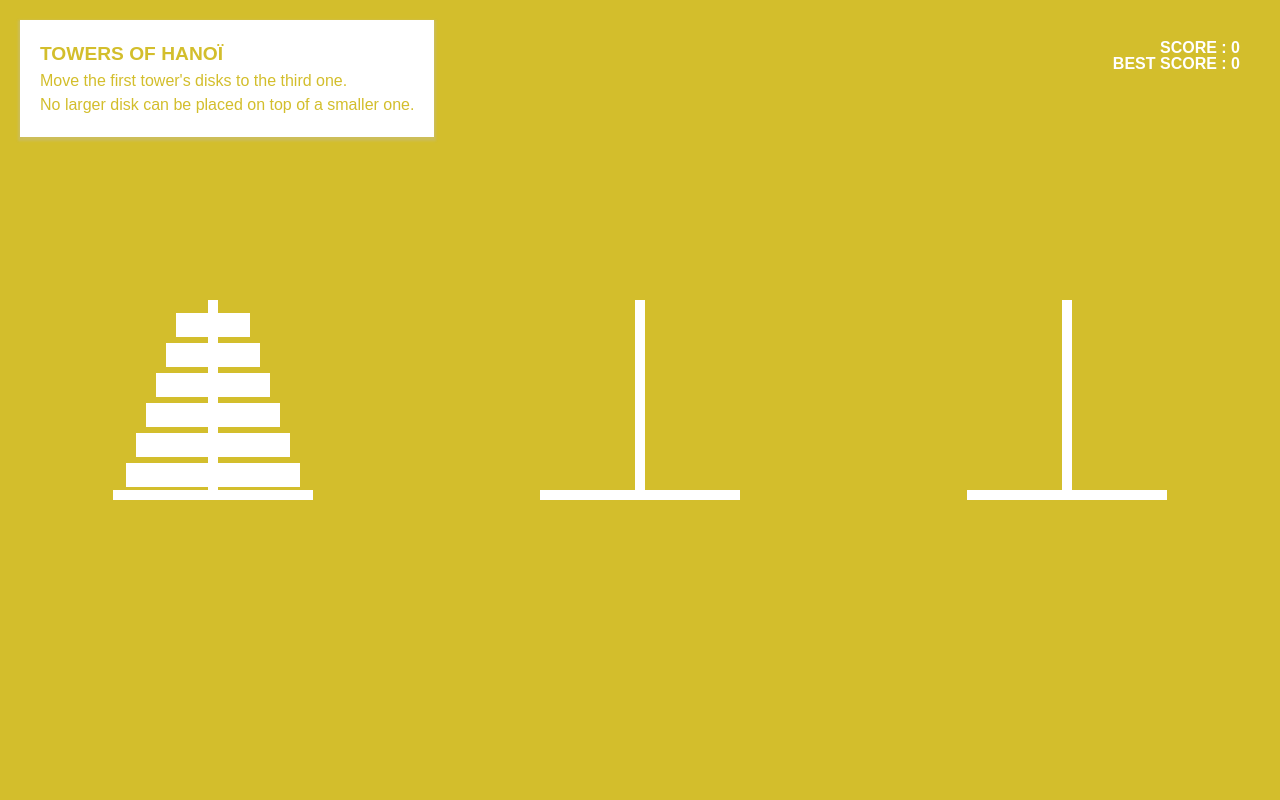
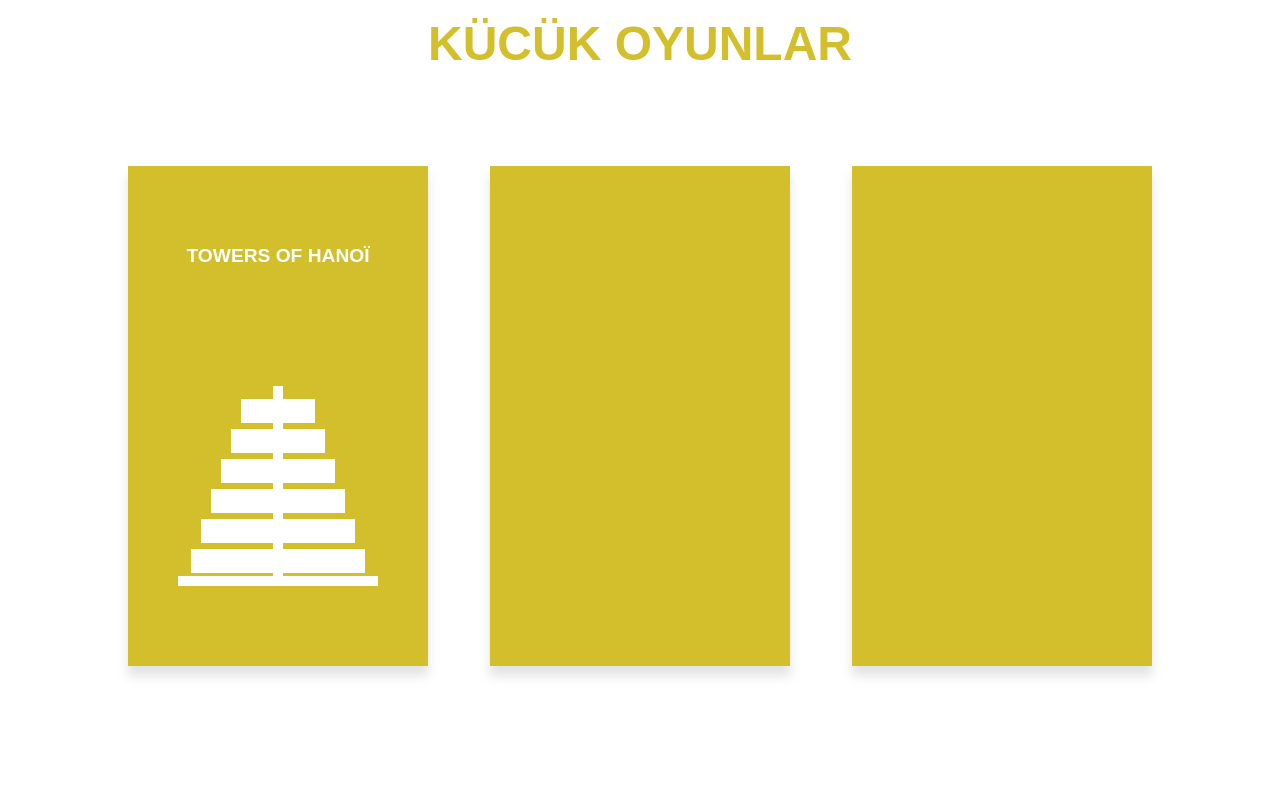
Before and after one commit to shatice/kucukoyunlar, a website built with Parcel: page src/index.html in a window 1280 px wide. Built offline with nearby package versions, Linux system fonts and the light colour scheme.

Commit message:
add home

```diff
--- a/src/index.html
+++ b/src/index.html
@@ -4,31 +4,31 @@
     <meta charset="UTF-8">
     <meta name="viewport" content="width=device-width, initial-scale=1.0">
     <meta http-equiv="X-UA-Compatible" content="ie=edge">
-    <title>Küçük Oyunlar</title>
+    <title>Towers of Hanoï</title>
     <link rel="stylesheet" href="scss/styles.scss">
-    <script defer type="text/javascript" src="js/hanoi.js"></script>
 </head>
 <body>
-    <section>
-        <div class="gameRules">
-            <h1>Towers of Hanoï</h1>
-            <p>Move the first tower's disks to the third one.</p>
-            <p>No larger disk can be placed on top of a smaller one.</p>
-        </div>
-        <div class="gameScores">
-            <p class="score">Score : 0</p>
-            <p class="bestScore">Best score : 0</p>
-        </div>
-        <ul>
-            <li class="step1" data-weight="1"></li>
-            <li class="step2" data-weight="2"></li>
-            <li class="step3" data-weight="3"></li>
-            <li class="step4" data-weight="4"></li>
-            <li class="step5" data-weight="5"></li>
-            <li class="step6" data-weight="6"></li>
-        </ul>
-        <ul></ul>
-        <ul></ul>
+    <section class="home">
+        <h1>Kücük Oyunlar</h1>
+        <section class="games">
+            <ul class="gamesList">
+                <a href="hanoi.html">
+                    <li class="gamesItem">
+                        <h2>Towers of Hanoï</h2>
+                        <ul class="tower">
+                            <li class="step1"></li>
+                            <li class="step2"></li>
+                            <li class="step3"></li>
+                            <li class="step4"></li>
+                            <li class="step5"></li>
+                            <li class="step6"></li>
+                        </ul>
+                    </li>
+                </a>
+                <li class="gamesItem"></li>
+                <li class="gamesItem"></li>
+            </ul>
+        </section>
     </section>
 </body>
 </html>
--- a/src/js/hanoi.js
+++ b/src/js/hanoi.js
@@ -1,6 +1,6 @@
 // Inspired by yamsellem's hanoï towers
 
-let uls = document.querySelectorAll('ul'),
+let uls = document.querySelectorAll('.tower'),
     memo,
     count = 0,
     bestScore = parseInt(localStorage.getItem('bestscore')) || 0,
@@ -32,4 +32,4 @@ for (let i = 0; i < uls.length; i++) {
             memo = firstLi;
         }
     })
-}
+};
--- a/src/scss/hanoi.scss
+++ b/src/scss/hanoi.scss
@@ -1,10 +1,9 @@
-body {
-    font-family: Arial, Helvetica, sans-serif;
-}
-
 section {
     width: 100vw;
     height: 100vh;
+}
+
+.hanoi {
     @include flexcolumn(row, space-around, center);
     background: $favColor;
     position: relative;
@@ -14,11 +13,10 @@ section {
     position: absolute;
     top: 20px;
     left: 20px;
-    background: white;
-    color: $favColor;
+    border-left: 5px solid white;
+    color: white;
     padding: 20px;
     line-height: 1.5;
-    box-shadow: 0px 2px 2px 2px rgba(189, 189, 189, 0.301);
 
     h1 {
         text-transform: uppercase;
@@ -37,7 +35,7 @@ section {
     text-align: right;
 }
 
-ul {
+.tower {
     height: 200px;
     width: 200px;
     border-bottom: 10px solid white;
@@ -45,17 +43,6 @@ ul {
     @include flexcolumn(column, flex-end, center);
     cursor: pointer;
     transition: all 1s;
-}
-
-ul::after {
-    content: "";
-    background: white;
-    height: 100%;
-    width: 10px;
-    position: absolute;
-    left: 95px;
-    transition: all 1s;
-}
 
     li {
         background: white;
@@ -84,13 +71,24 @@ li {
     .step1 {
         width: 80px;
     }
+}
+
+.tower::after {
+    content: "";
+    background: white;
+    height: 100%;
+    width: 10px;
+    position: absolute;
+    left: 95px;
+    transition: all 1s;
+}
 
 .is-won {
     border-bottom: 10px solid $wonColor;
+    transform: scale(1.2);
 
     li {
         background: $wonColor;
-        z-index: 2;
     }
 
     &::after {
--- /dev/null
+++ b/src/scss/home.scss
@@ -0,0 +1,46 @@
+.home {
+    background: white;
+    color: $favColor;
+    font-size: 3rem;
+    font-weight: bold;
+    text-transform: uppercase;
+    @include flexcolumn(column, space-between, center);
+    width: 100vw;
+    height: 100vh;
+
+    h1 {
+        padding: 20px;
+    }
+}
+
+.games {
+    width: 100%;
+    height: 80%;
+}
+
+.gamesList {
+    width: 80%;
+    height: 80%;
+    margin: 0 auto;
+    @include flexcolumn(row, space-between, center);
+}
+
+.gamesItem {
+    cursor: pointer;
+    color: white;
+    background: $favColor;
+    padding: 80px 40px;
+    width: 300px;
+    height: 500px;
+    @include flexcolumn(column, space-between, center);
+    box-shadow: 0px 10px 10px rgba(180, 180, 180, 0.377);
+    transition: transform 0.5s;
+
+    &:hover {
+        transform: scale(1.05);
+    }
+
+    h2 {
+        font-size: 1.2rem;
+    }
+}
--- a/src/scss/reset.scss
+++ b/src/scss/reset.scss
@@ -45,3 +45,9 @@ table {
 	border-collapse: collapse;
 	border-spacing: 0;
 }
+body {
+    font-family: Arial, Helvetica, sans-serif;
+}
+a {
+	text-decoration: none;
+}
--- a/src/scss/styles.scss
+++ b/src/scss/styles.scss
@@ -1,3 +1,4 @@
 @import 'reset.scss';
 @import 'mixins.scss';
+@import 'home.scss';
 @import 'hanoi.scss';
```
Also changed, not shown: src/hanoi.html (added, +34 -0 lines). Lines whose indentation alone changed are shown as unchanged.
